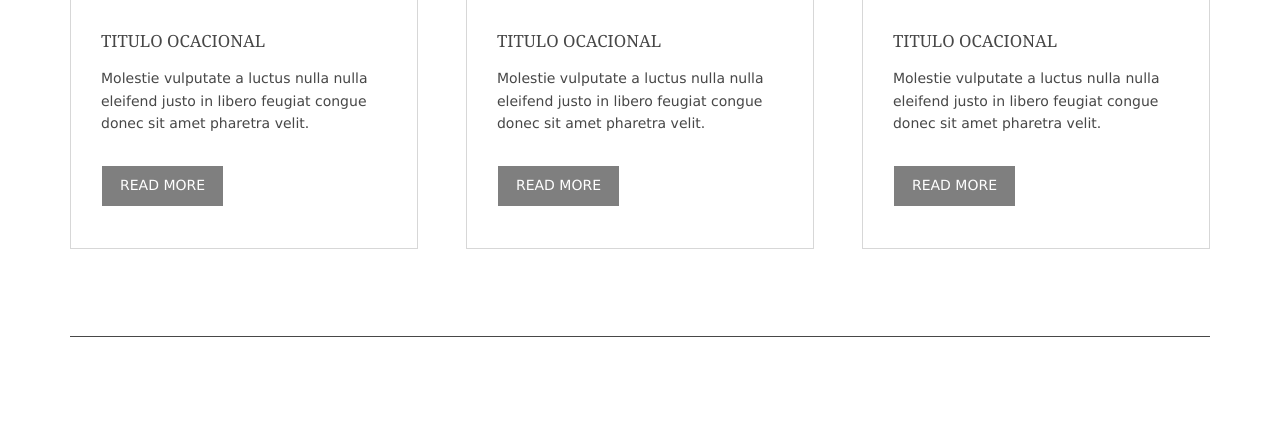
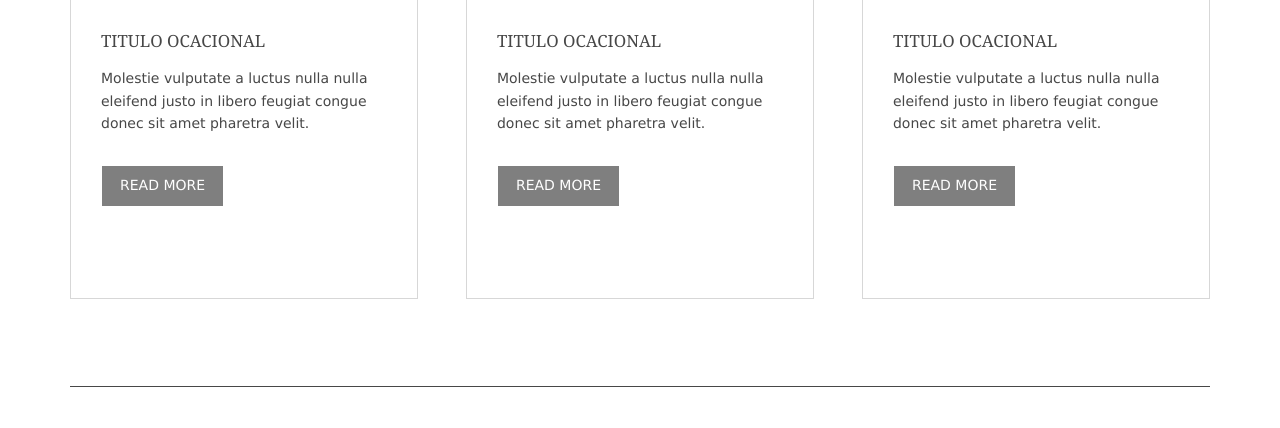
Before and after one commit to savelasquezo/mylifetravel, a Django app: page / in a window 1280 px wide. Shown: the part 1696-2124 px from the top of the page. Run offline with Django 4.2, Linux system fonts and the light colour scheme; data that the repository does not hold is empty.

Commit message:
Tempalte FIX

```diff
--- a/core/app/static/app/css/framework.css
+++ b/core/app/static/app/css/framework.css
@@ -126,7 +126,7 @@ address, article, aside, figcaption, figure, footer, header, main, nav, section{
 .first{margin-left:0; clear:left;}
 
 .one_quarter{width:21.8421%;}
-.one_third{width:30.52631%;}
+.one_third{width:30.52631%}
 .one_half, .two_quarter{width:47.89473%;}
 .two_third{width:65.26315%;}
 .three_quarter{width:73.94736%;}
--- a/core/app/static/app/css/styles.css
+++ b/core/app/static/app/css/styles.css
@@ -158,7 +158,7 @@ File: Layout CSS
 #latest article .meta li{display:block; float:left; width:50%; font-size:.8rem;}
 #latest article .meta li:last-child{text-align:right;}
 #latest article .meta li i{margin-right:5px;}
-#latest article .excerpt{padding:30px; border:solid; border-width:0 1px 1px 1px; height: 250px;}
+#latest article .excerpt{padding:30px; border:solid; border-width:0 1px 1px 1px; height: 300px;}
 #latest article .excerpt .heading{margin:0 0 15px 0; font-size:1.2rem;}
 #latest article .excerpt p{}
 #latest article .excerpt footer{margin-top:30px;}
--- a/core/app/templates/app/index.html
+++ b/core/app/templates/app/index.html
@@ -146,13 +146,13 @@
                 </ul>
                 <div class="excerpt">
                   <h6 class="heading">{{i.hHotel}}</h6>
-                  <p>{{i.hText|safe}}</p>
+                  <p>{{i.hText|safe}}
                   <footer>
-                    <a class="btn btmspace-15 uppercase"
+                    <a class="btn btmspace-15 uppercase topspace-50"
                     href="https://wa.me/{{Setting.sIdx}}{{Setting.sTel}}/?text=Hola!%20MyLifeTravel!%0AInformación%20del%20Inmueble%20{{i.hCode}}">
                       Solicitar
                     </a>
-                  </footer>
+                  </footer></p>
                 </div>
               </article>
             </li>
```
